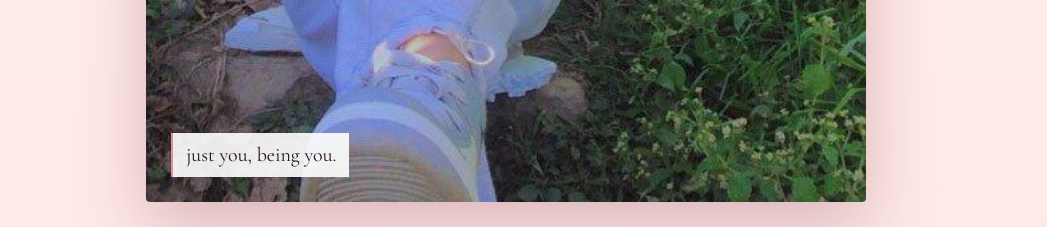
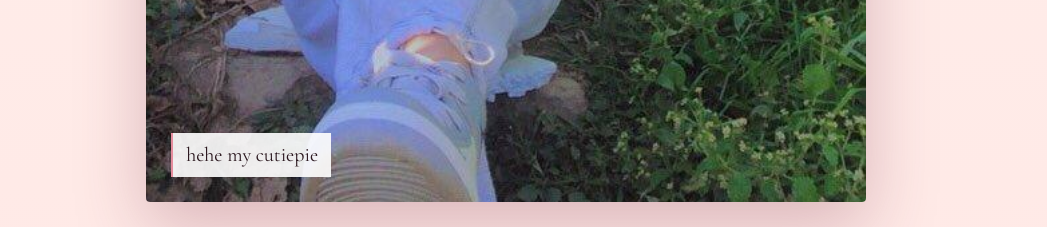
Before and after one commit to souravpoddar88/sonam-sourav, a plain HTML site: page index.html in a window 1280 px wide. Shown: the part 2340-2567 px from the top of the page, without its empty margins (134-1181 px from the left). Drawn offline with nearby package versions, Linux system fonts and the light colour scheme.

Commit message:
Update index.html

```diff
--- a/index.html
+++ b/index.html
@@ -59,7 +59,7 @@
       </div>
       <div class="single-photo reveal">
         <img src="assets/sonam-black-jersey.jpg" alt="Sonam sitting outdoors">
-        <span class="image-note">just you, being you.</span>
+        <span class="image-note">hehe my cutiepie</span>
       </div>
     </section>
 
```
